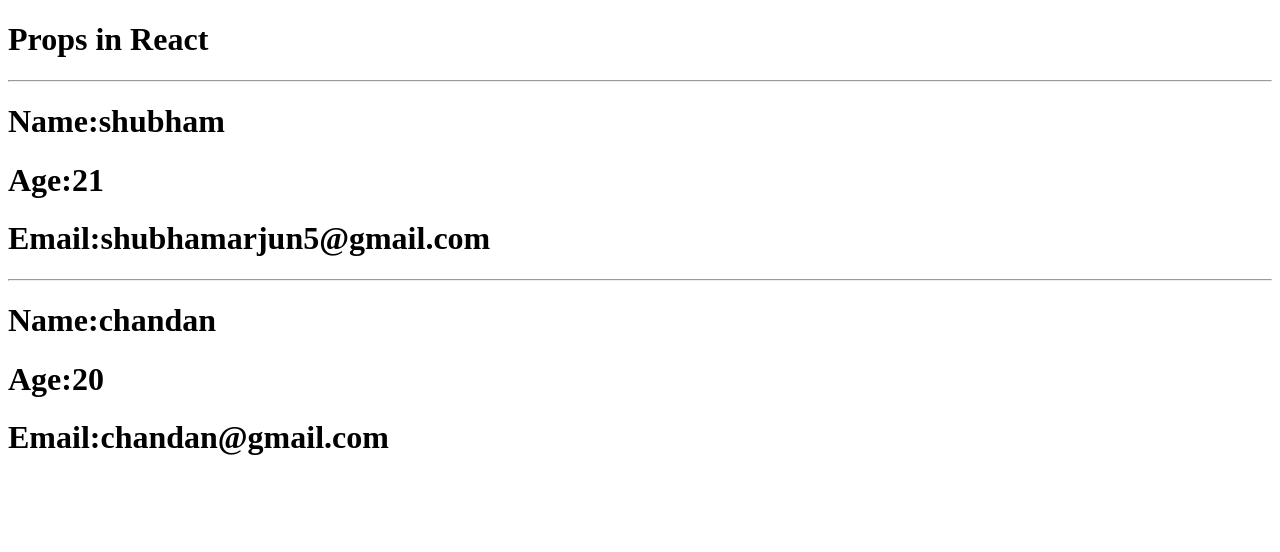
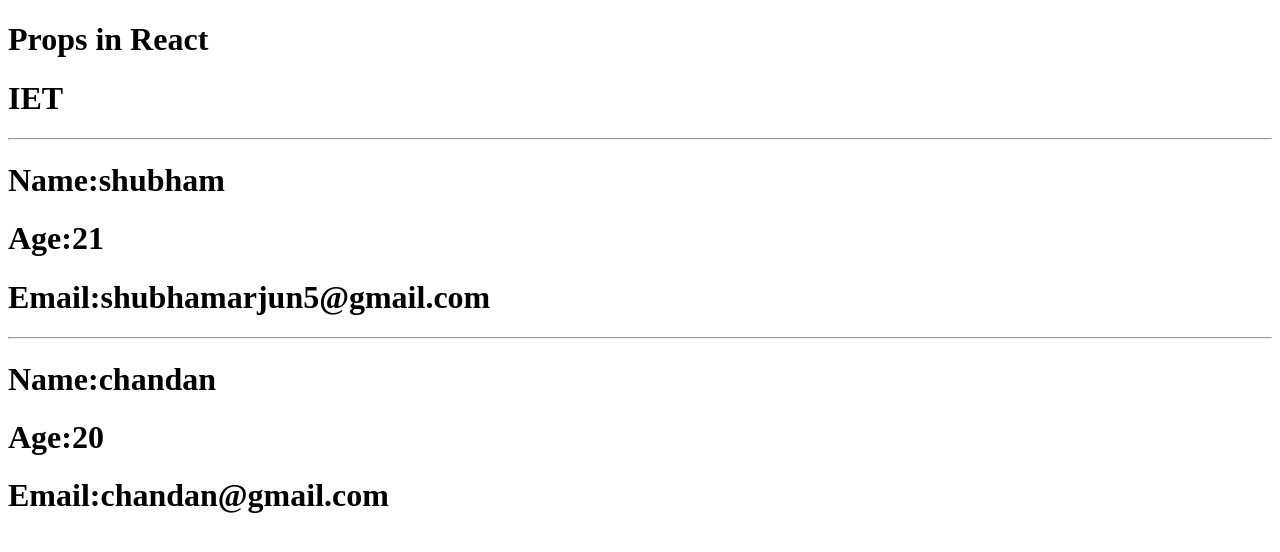
Before and after one commit to shubhamyadav-29/React_Fres_Start, a React (Vite) app: page / in a window 1280 px wide. Shown: the top 552 px of the page. Built offline with nearby package versions, Linux system fonts and the light colour scheme.

Commit message:
What is Props in React (how to pass array)

```diff
--- a/src/App.jsx
+++ b/src/App.jsx
@@ -1,6 +1,7 @@
 // import { useState } from "react";
 // import Counter from "./Counter"
 import User from "./User";
+import Collage from "./Collage";
 function App() {
   // let name="shubham"
   // let age=21
@@ -16,6 +17,8 @@
     age: 20,
     email: "chandan@gmail.com",
   };
+
+  let  collageNames=['IET','DU','NIT','MIT']
 
   // const [count ,setCount]= useState(0)
 
@@ -98,9 +101,11 @@
     <>
       <div>
         <h1>Props in React</h1>
+        <Collage names={collageNames} />
+
         {/* <User name={name} age={age} email={email} /> */}
         <User user={userObj} user2={userObj2} />
-        <User user={userObj2}  />
+        <User user={userObj2} />
       </div>
 
       <div>
--- /dev/null
+++ b/src/Collage.jsx
@@ -0,0 +1,11 @@
+function Collage({names}){
+
+
+    return(
+        <div>
+            <h1>{names[0]}</h1>
+        </div>
+    )
+}
+
+export default Collage
```
